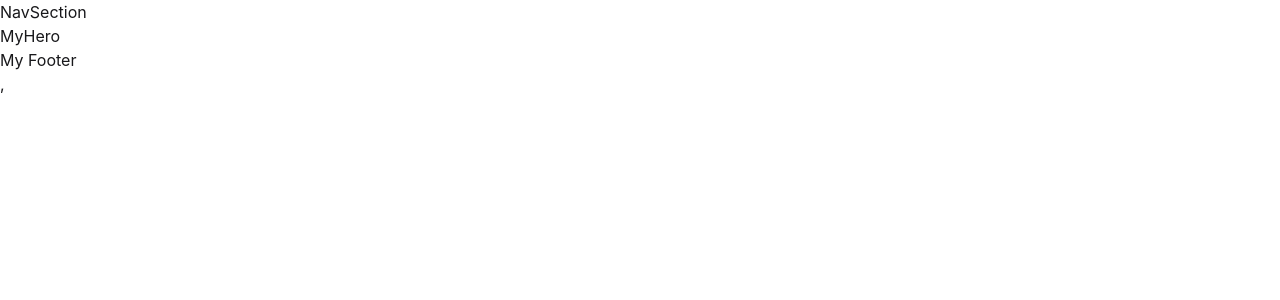
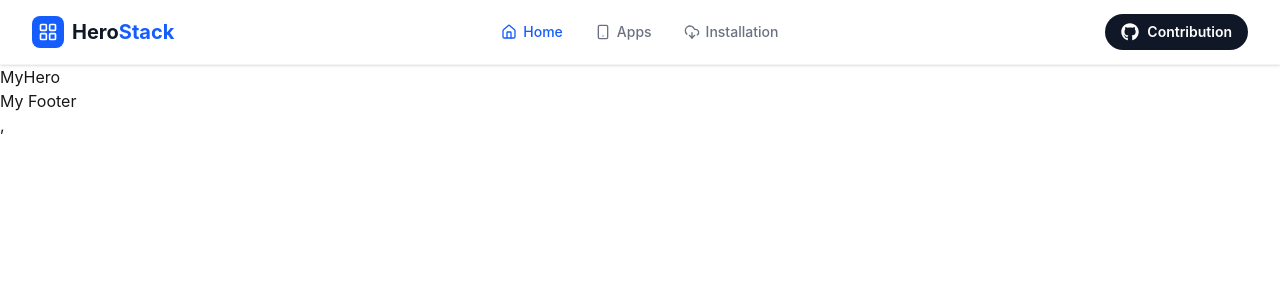
Before and after one commit to mhseber/HeroStack, a React (Vite) app: page / in a window 1280 px wide. Shown: the top 300 px of the page. Built offline with nearby package versions, Linux system fonts and the light colour scheme.

Commit message:
implement navbar with lucide icons, mobile menu using daisyUI, and contribution link

```diff
--- a/package.json
+++ b/package.json
@@ -11,8 +11,10 @@
   },
   "dependencies": {
     "@tailwindcss/vite": "^4.2.1",
+    "lucide-react": "^0.577.0",
     "react": "^19.2.4",
     "react-dom": "^19.2.4",
+    "react-icons": "^5.6.0",
     "react-router": "^7.13.1",
     "tailwindcss": "^4.2.1"
   },
--- a/src/components/Navbar.jsx
+++ b/src/components/Navbar.jsx
@@ -1,7 +1,122 @@
-import React from "react";
+import { Link, NavLink } from "react-router";
+// Icons
+import {
+  LayoutGrid,
+  Home,
+  Smartphone,
+  DownloadCloud,
+  Menu,
+} from "lucide-react";
+import { FaGithub } from "react-icons/fa";
 
 const Navbar = () => {
-  return <div>NavSection</div>;
+  return (
+    <nav className="bg-white border-b border-gray-100 sticky top-0 z-50 shadow-sm">
+      <div className="max-w-7xl mx-auto px-4 sm:px-6 lg:px-8">
+        <div className="flex justify-between items-center h-16">
+          {/* Mobile Menu (Dropdown for small devices) */}
+          <div className="flex md:hidden">
+            <div className="dropdown">
+              <div tabIndex={0} role="button" className="btn btn-ghost p-1">
+                <Menu className="h-6 w-6 text-gray-600" />
+              </div>
+              <ul
+                tabIndex={0}
+                className="menu menu-sm dropdown-content bg-base-100 rounded-box z-[1] mt-3 w-52 p-4 shadow-xl border border-gray-100 space-y-2"
+              >
+                <li>
+                  <NavLink to="/" className="flex items-center gap-2">
+                    <Home className="w-4 h-4" /> Home
+                  </NavLink>
+                </li>
+                <li>
+                  <NavLink to="/apps" className="flex items-center gap-2">
+                    <Smartphone className="w-4 h-4" /> Apps
+                  </NavLink>
+                </li>
+                <li>
+                  <NavLink
+                    to="/installation"
+                    className="flex items-center gap-2"
+                  >
+                    <DownloadCloud className="w-4 h-4" /> Installation
+                  </NavLink>
+                </li>
+              </ul>
+            </div>
+          </div>
+
+          {/* Logo Section */}
+          <Link to="/" className="flex items-center gap-2 group">
+            <div className="bg-blue-600 p-1.5 rounded-lg group-hover:rotate-12 transition-transform duration-300">
+              <LayoutGrid className="w-5 h-5 text-white" />
+            </div>
+            <span className="text-xl font-bold text-gray-900">
+              Hero<span className="text-blue-600">Stack</span>
+            </span>
+          </Link>
+
+          {/* Desktop Navigation Links */}
+          <div className="hidden md:flex items-center space-x-8">
+            <NavLink
+              to="/"
+              className={({ isActive }) =>
+                `flex items-center gap-1.5 text-sm font-medium transition-all ${
+                  isActive
+                    ? "text-blue-600"
+                    : "text-gray-500 hover:text-blue-500"
+                }`
+              }
+            >
+              <Home className="w-4 h-4" />
+              <span>Home</span>
+            </NavLink>
+
+            <NavLink
+              to="/apps"
+              className={({ isActive }) =>
+                `flex items-center gap-1.5 text-sm font-medium transition-all ${
+                  isActive
+                    ? "text-blue-600"
+                    : "text-gray-500 hover:text-blue-500"
+                }`
+              }
+            >
+              <Smartphone className="w-4 h-4" />
+              <span>Apps</span>
+            </NavLink>
+
+            <NavLink
+              to="/installation"
+              className={({ isActive }) =>
+                `flex items-center gap-1.5 text-sm font-medium transition-all ${
+                  isActive
+                    ? "text-blue-600"
+                    : "text-gray-500 hover:text-blue-500"
+                }`
+              }
+            >
+              <DownloadCloud className="w-4 h-4" />
+              <span>Installation</span>
+            </NavLink>
+          </div>
+
+          {/* Contribution Button */}
+          <div className="flex items-center">
+            <a
+              href="https://github.com/your-username"
+              target="_blank"
+              rel="noopener noreferrer"
+              className="flex items-center gap-2 bg-gray-900 text-white px-4 py-2 rounded-full text-sm font-semibold hover:bg-gray-800 transition-all active:scale-95"
+            >
+              <FaGithub className="text-lg" />
+              <span className="hidden sm:inline">Contribution</span>
+            </a>
+          </div>
+        </div>
+      </div>
+    </nav>
+  );
 };
 
 export default Navbar;
--- a/src/routes/Routes.jsx
+++ b/src/routes/Routes.jsx
@@ -2,6 +2,8 @@ import { createBrowserRouter } from "react-router";
 import Root from "../pages/Root";
 import ErrorPage from "../pages/ErrorPage";
 import Home from "../components/Home";
+import Apps from "../components/Apps";
+import Installation from "../components/Installation";
 
 export const router = createBrowserRouter([
   {
@@ -14,6 +16,14 @@ export const router = createBrowserRouter([
         path: "/",
         Component: Home,
       },
+      {
+        path: "apps",
+        Component: Apps,
+      },
+      {
+        path: "installation",
+        Component: Installation,
+      },
     ],
   },
 ]);
```
Also changed, not shown: 2 other files (tests, documents, lock files or other folders).
